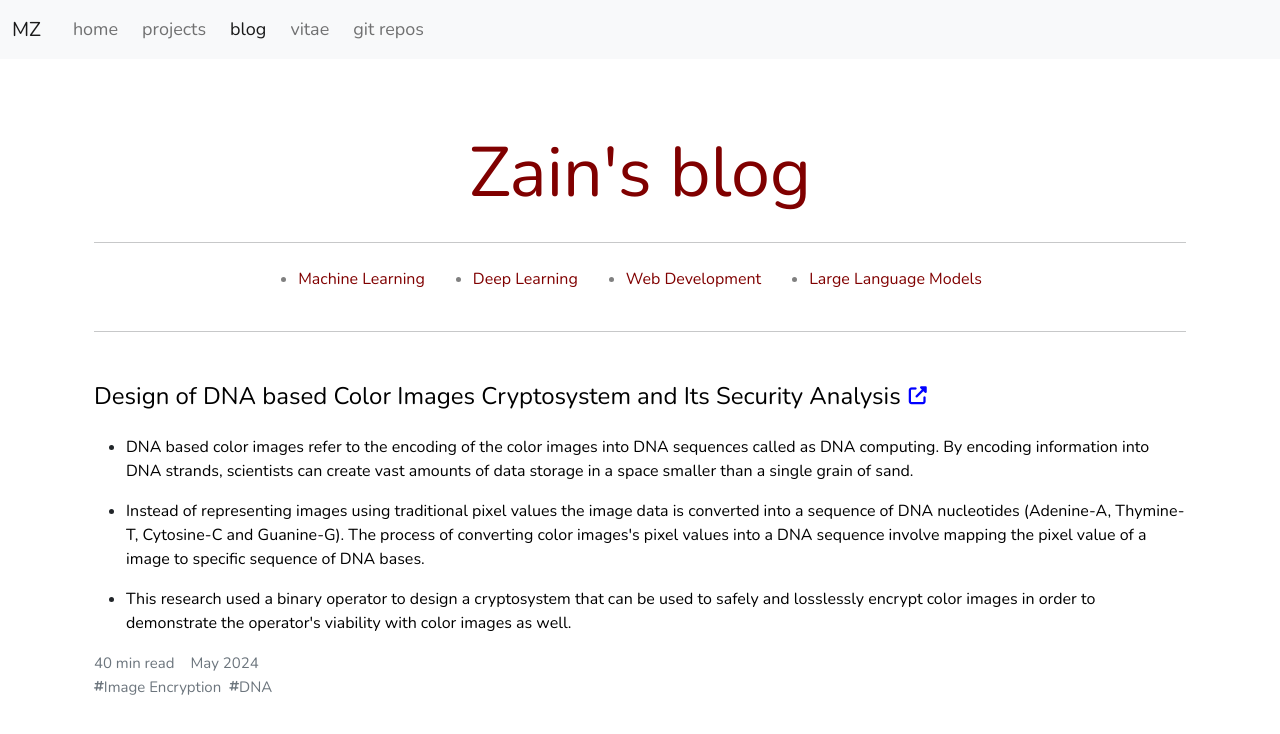
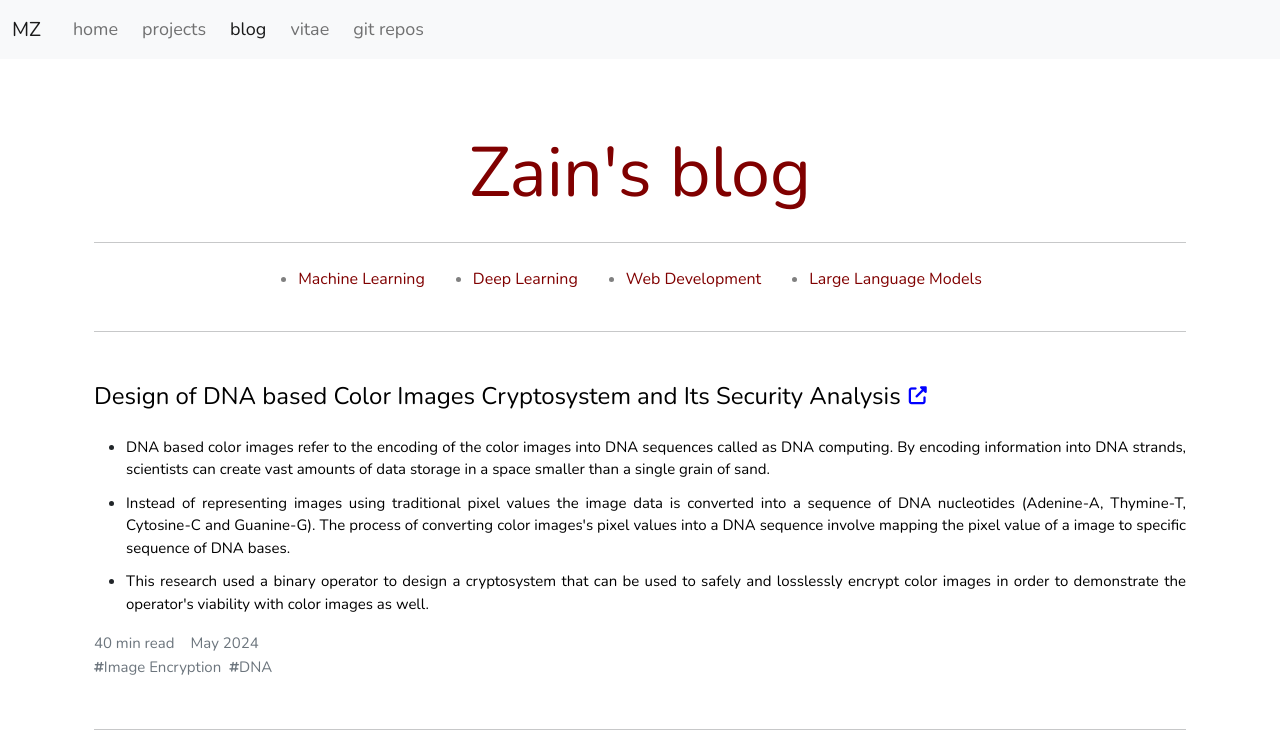
Before and after one commit to mohdzain98/mohdzain.com, a React (Create React App) app: page /blogs in a window 1280 px wide. Shown: the top 734 px of the page. Built offline with nearby package versions, Linux system fonts and the light colour scheme.

Commit message:
text alignment fix

```diff
--- a/src/Components/Allprojects.js
+++ b/src/Components/Allprojects.js
@@ -27,7 +27,7 @@ const Allprojects = () => {
                 {allprojects.map((item)=>{
                     return(
                         <div className='col-md-4 col-xs-12 my-4'>
-                        <div class="card h-100" style={{width: "18rem;"}}>
+                        <div class="card h-100 p-1" style={{width: "17rem;"}}>
                             <AnimatedOnScroll animationIn="animate__animated animate__zoomIn">
                             <img src={require(`../Assets/Projects/${item.img}`)} class="card-img-top" alt="..."  height={170} />
                             </AnimatedOnScroll>
@@ -39,7 +39,7 @@ const Allprojects = () => {
                                         return(<li className='list-inline-item' style={{fontSize:'13px'}}>{e}</li>)
                                     })}
                                 </ul>
-                                <p class="card-text text-muted" style={{fontSize:'13px'}}>{item.Desc}</p>
+                                <p class="card-text text-muted" style={{fontSize:'13px', textAlign:'justify'}}>{item.Desc}</p>
                                 <p style={{marginBottom:'-1%'}}>Tools: </p>
                                 <ul className='list-inline'>
                                     {item.Tools.map((f)=>{
--- a/src/Components/Bars/Topbar.js
+++ b/src/Components/Bars/Topbar.js
@@ -1,7 +1,7 @@
 import React, { useEffect, useState } from 'react'
 
 const Topbar = () => {
-  const [progress, setProgress] = useState(5)
+  const [progress, setProgress] = useState(0)
   useEffect(()=>{
     const handleScroll = ()=>{
       const windowHeigth = window.innerHeight;
--- a/src/Components/Blogs.js
+++ b/src/Components/Blogs.js
@@ -22,13 +22,13 @@ const Blogs = () => {
             </ul>
             </div>
             <hr/>
-            <div style={{margin:'50px 0'}}>
+            <div style={{margin:'50px 0'}} >
                 <h4><Link to='/blogs/color-images-cryptosystem' style={{textDecoration:'none'}} className='head'>
                 Design of DNA based Color Images Cryptosystem and Its Security Analysis<i className="fas fa-external-link-alt fa-xs ms-2" style={{color:'blue'}}></i></Link></h4>
-                <ul className='mt-4'>
-                    <li><p style={{color:'black'}}>DNA based color images refer to the encoding of the color images into DNA sequences called as DNA computing. By encoding information into DNA strands, scientists can create vast amounts of data storage in a space smaller than a single grain of sand.</p></li>
-                    <li><p style={{color:'black'}}>Instead of representing images using traditional pixel values the image data is converted into a sequence of DNA nucleotides (Adenine-A, Thymine-T, Cytosine-C and Guanine-G). The process of converting color images's pixel values into a DNA sequence involve mapping the pixel value of a image to specific sequence of DNA bases.</p></li>
-                    <li><p style={{color:'black'}}>This research used a binary operator to design a cryptosystem that can be used to safely and losslessly encrypt color images in order to demonstrate the operator's viability with  color images as well.</p></li>
+                <ul className='mt-4' id='aboutBlog'>
+                    <li><p className='justified' style={{color:'black'}}>DNA based color images refer to the encoding of the color images into DNA sequences called as DNA computing. By encoding information into DNA strands, scientists can create vast amounts of data storage in a space smaller than a single grain of sand.</p></li>
+                    <li><p className='justified' style={{color:'black'}}>Instead of representing images using traditional pixel values the image data is converted into a sequence of DNA nucleotides (Adenine-A, Thymine-T, Cytosine-C and Guanine-G). The process of converting color images's pixel values into a DNA sequence involve mapping the pixel value of a image to specific sequence of DNA bases.</p></li>
+                    <li><p className='justified' style={{color:'black'}}>This research used a binary operator to design a cryptosystem that can be used to safely and losslessly encrypt color images in order to demonstrate the operator's viability with  color images as well.</p></li>
                 </ul>
                 <p className='d-inline me-3 text-muted inf'>40 min read</p><p className='d-inline text-muted inf'>May 2024</p>
                 <ul className='list-inline'>
--- a/src/Components/Home/Projects.js
+++ b/src/Components/Home/Projects.js
@@ -28,7 +28,7 @@ const Projects = () => {
                                         return(<li className='list-inline-item' style={{fontSize:'14px'}}>{e}</li>)
                                     })}
                                 </ul>
-                                <p className='text-muted' style={{fontSize:'12px'}}>{item.Desc}</p>
+                                <p className='text-muted' style={{fontSize:'12px',textAlign:'justify'}}>{item.Desc}</p>
                                 <p className='d-inline'>Tools:  </p>
                                 <ul className='d-inline list-inline'>
                                     {item.Tools.map((f)=>{
--- a/src/Components/Styling/Blogs.css
+++ b/src/Components/Styling/Blogs.css
@@ -16,6 +16,15 @@
 
 #blogs .inf{
     font-size: 15px;
+}
+#blogs .justified{
+    text-align: justify;
+    margin:auto;
+    font-size: 15px;
+}
+
+#blogs #aboutBlog li{
+    margin: 10px 0;
 }
 
 #cic .justified{
--- a/src/Components/Styling/Projects.css
+++ b/src/Components/Styling/Projects.css
@@ -25,7 +25,7 @@
 #projects .box:hover{
     border:solid 1px;
     cursor: pointer;
-    transform: scale(1.1);
+    transform: scale(1.05);
 }
 
 #projects .tline{
```
Also changed, not shown: 11 other files (tests, documents, lock files or other folders).
